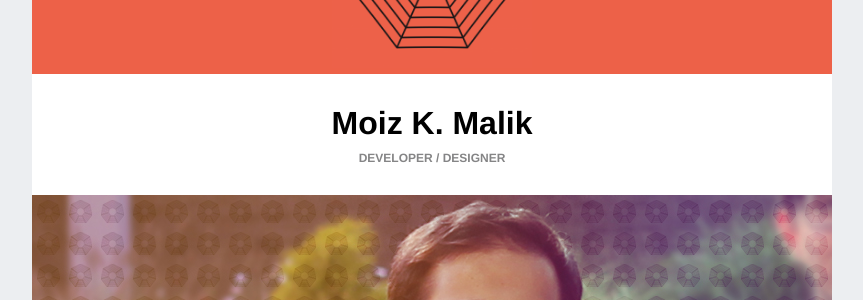
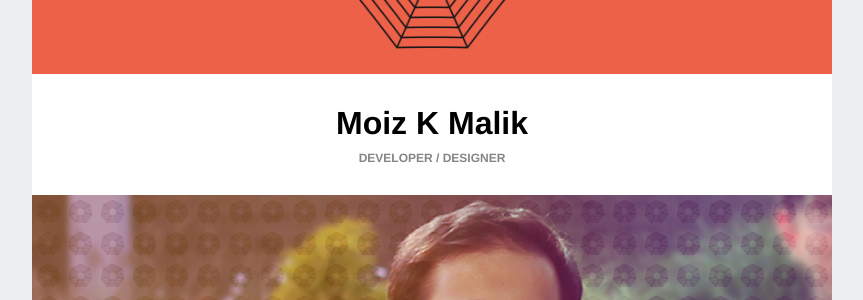
Before and after one commit to moizk/blog, a Jekyll site: the page built from about.html, in a window 1280 px wide. Shown: the part 147-447 px from the top of the page, without its empty margins (208-1071 px from the left). Built offline with Jekyll 4.4.1, drawn with Linux system fonts in a browser that asks for light colours; Markdown is read by kramdown in place of the engine named in the settings.

```diff
--- a/about.html
+++ b/about.html
@@ -4,7 +4,7 @@
 ---
 
 <div class="about_page">
-	<h3>Moiz K. Malik</h3>
+	<h3>Moiz K Malik</h3>
 	<h5>Developer / Designer</h5>
 	<img src="{{ site.baseurl}}/images/about.jpg" class="img-responsive">
 	<p>Hello, I build and design websites and I'm based out of Brooklyn, New York.</p>
```
Also changed, not shown: 1 other file.
